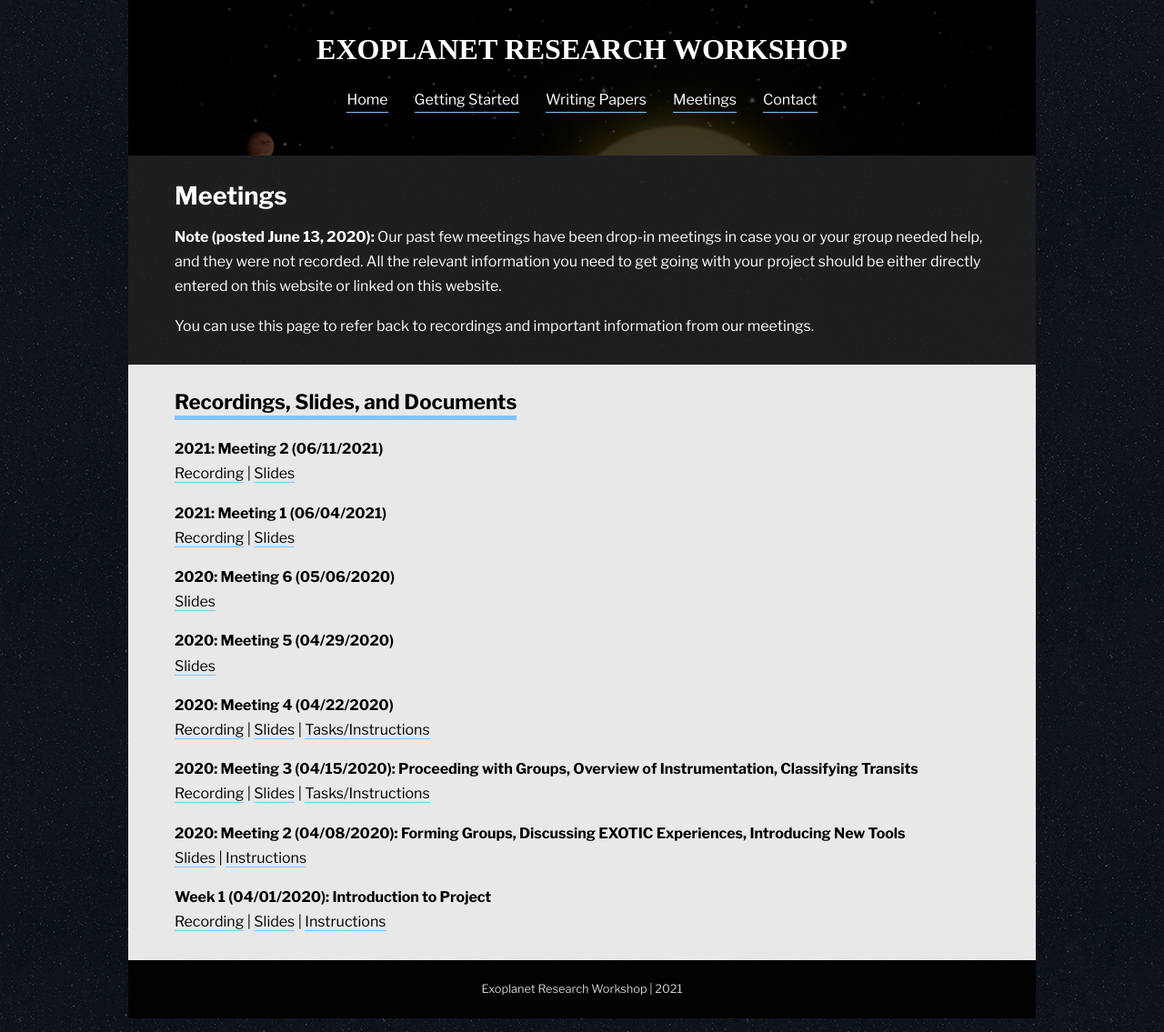
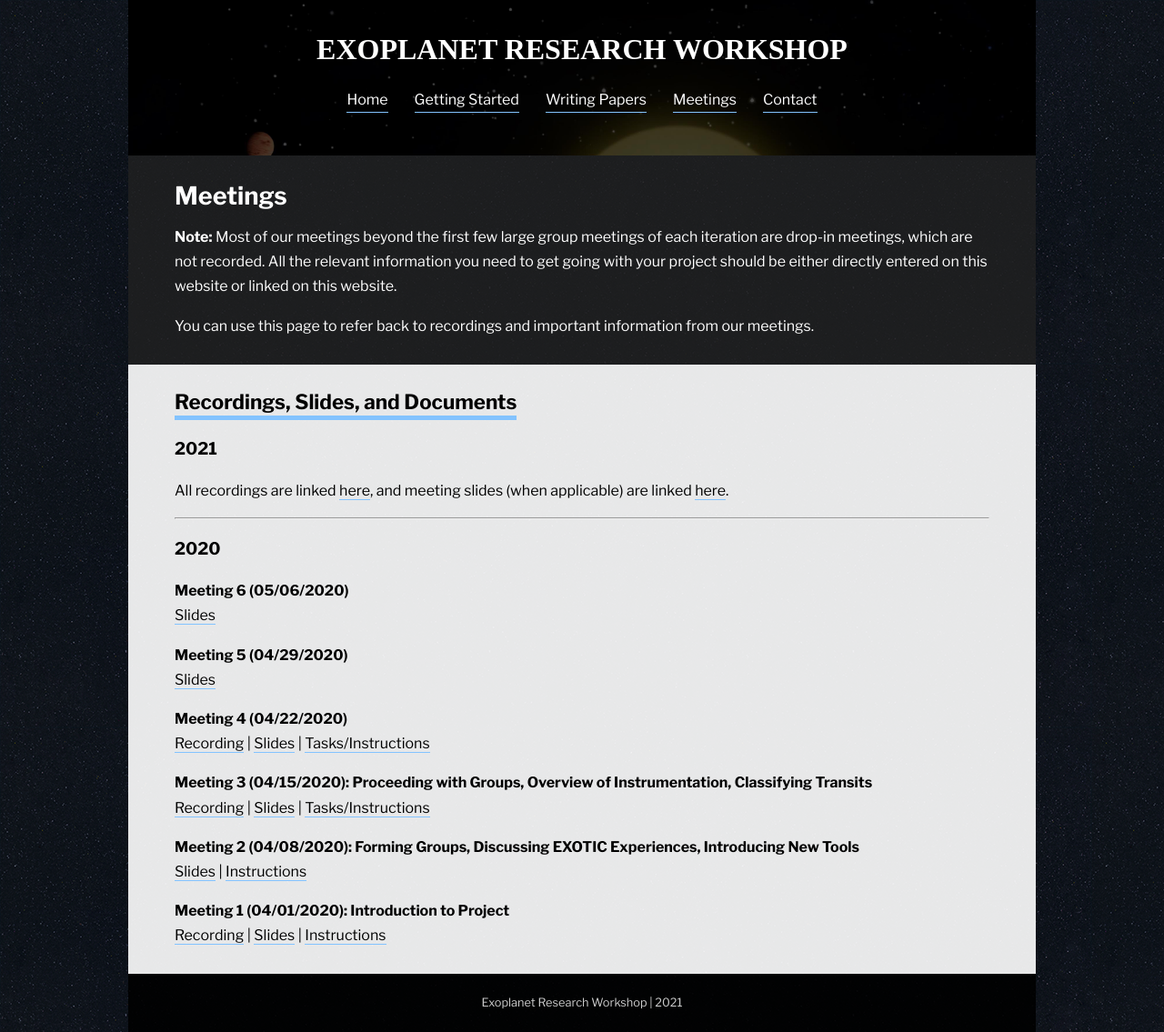
Before and after one commit to paigeyeung/exoplanetresearchworkshop, a Jekyll site: the page built from meetings.md, in a window 1280 px wide. Shown: the whole page at 91% size. Built offline with Jekyll 4.4.1, drawn with Linux system fonts in a browser that asks for light colours; some web fonts are replaced.

Commit message:
big 7/2 update

```diff
--- a/meetings.md
+++ b/meetings.md
@@ -7,7 +7,7 @@ title: Meetings
 
 # Meetings
 
-**Note (posted June 13, 2020):** Our past few meetings have been drop-in meetings in case you or your group needed help, and they were not recorded. All the relevant information you need to get going with your project should be either directly entered on this website or linked on this website.
+**Note:** Most of our meetings beyond the first few large group meetings of each iteration are drop-in meetings, which are not recorded. All the relevant information you need to get going with your project should be either directly entered on this website or linked on this website.
 
 You can use this page to refer back to recordings and important information from our meetings.
 
@@ -17,35 +17,35 @@ You can use this page to refer back to recordings and important information from
 
 ## Recordings, Slides, and Documents
 
-**2021: Meeting 2 (06/11/2021)**<br>
-[Recording](https://mit.zoom.us/rec/share/-kZdajjf7AptyPzUOWviK0PjhvFY31VnyV3NRG-evmCr-qXSh5W1mWdkhPBL81d6.gNcSxOpbK_uVgvEk?startTime=1623448904000) |
-[Slides](https://docs.google.com/presentation/d/1UIZUT6iplan3fQLD8WJ3eL3x3QvYc2dLo7h69GizZdc/edit){:target="_blank"}
+### 2021
 
-**2021: Meeting 1 (06/04/2021)**<br>
-[Recording](https://mit.zoom.us/rec/share/We2sKB6VtBwQGxeNLXqiNofJ4ZeVCIGoOaCcyTRcC82QaDZUv9wgqNQExSxyTfs3.z-MwOw5q-ZZmqJXb){:target="_blank"} |
-[Slides](https://docs.google.com/presentation/d/1hXwGbASW8BhhQzyrP_5CudFSWo41FV0-MGjukd1CN8c/edit){:target="_blank"}
+All recordings are linked [here](https://www.youtube.com/playlist?list=PLnUhPr_0AEna4-qXevfHSbYjupZfdvzTO){:target="_blank"}, and meeting slides (when applicable) are linked [here](https://drive.google.com/drive/folders/1xxwb3j1TdormdbWbahqmnnfmllIjcR50?usp=sharing){:target="_blank"}.
 
-**2020: Meeting 6 (05/06/2020)**<br>
+---
+
+### 2020
+
+**Meeting 6 (05/06/2020)**<br>
 [Slides](https://docs.google.com/presentation/d/1awG3jgBT4AZ7g8q1tcr0UdZzT8J7uOww5KMNPj96klw/edit?usp=sharing){:target="_blank"}
 
-**2020: Meeting 5 (04/29/2020)**<br>
+**Meeting 5 (04/29/2020)**<br>
 [Slides](https://docs.google.com/presentation/d/16xA4ZfCgO9hUWngfYZLMrlqkrbz9SaynDN1-mTfHhCo/edit?usp=sharing){:target="_blank"}
 
-**2020: Meeting 4 (04/22/2020)**<br>
+**Meeting 4 (04/22/2020)**<br>
 [Recording](https://www.youtube.com/watch?v=8Rcvww3l4Xw&feature=youtu.be){:target="_blank"} |
 [Slides](https://docs.google.com/presentation/d/1TR5zDkGk4F0TUMnkbTr-Pw1eKtQY5gaoElxwYrIvNFc/edit?usp=sharing){:target="_blank"} |
 [Tasks/Instructions](https://docs.google.com/document/d/1Bl8x1cWRS_cJc2oFljb9NaK1Ps5YVv3XcK7tgvh97UQ/edit?usp=sharing){:target="_blank"}
 
-**2020: Meeting 3 (04/15/2020): Proceeding with Groups, Overview of Instrumentation, Classifying Transits**<br>
+**Meeting 3 (04/15/2020): Proceeding with Groups, Overview of Instrumentation, Classifying Transits**<br>
 [Recording](https://youtu.be/Dv3Qohk3Xjc){:target="_blank"} |
 [Slides](https://docs.google.com/presentation/d/1IyMO_ClHzxJPC2caoOVxgDxwnEDMoP9GkXdbzecKq3Y/edit?usp=sharing){:target="_blank"} |
 [Tasks/Instructions](https://docs.google.com/document/d/1E-r3EYDe-3a8I-v_I6EdpZYx4SJX5guC2FZG0qtIDmc/edit?usp=sharing){:target="_blank"}
 
-**2020: Meeting 2 (04/08/2020): Forming Groups, Discussing EXOTIC Experiences, Introducing New Tools**<br>
+**Meeting 2 (04/08/2020): Forming Groups, Discussing EXOTIC Experiences, Introducing New Tools**<br>
 [Slides](https://docs.google.com/presentation/d/1fcN9alNJefEe088UkIbOuU6Wnjoc6ANuVIlq1CrCwJ4/edit?usp=sharing){:target="_blank"} |
 [Instructions](https://docs.google.com/document/d/1eeHOUUWzGdqnjGcrdQWjdsOnXldMzAZCZPUTrDnUa_k/edit?usp=sharing){:target="_blank"}
 
-**Week 1 (04/01/2020): Introduction to Project**<br>
+**Meeting 1 (04/01/2020): Introduction to Project**<br>
 [Recording](https://www.youtube.com/watch?v=WnOaErRsxjs&feature=youtu.be){:target="_blank"} |
 [Slides](https://docs.google.com/presentation/d/1uk-0tc5WFz__pGBo8ZcAizhvzdP5trFC_slExausGRk/edit#slide=id.p){:target="_blank"} |
 [Instructions](https://docs.google.com/document/d/1pvc_VuJrGJ2RAnDcASRZ8zGNFV2TPjd8K1PaKbrhOBE/edit){:target="_blank"}
```
Also changed, not shown: getting-started.md (+18 -4 lines), index.md (+23 -21 lines), Gemfile.lock, 1 other file.
